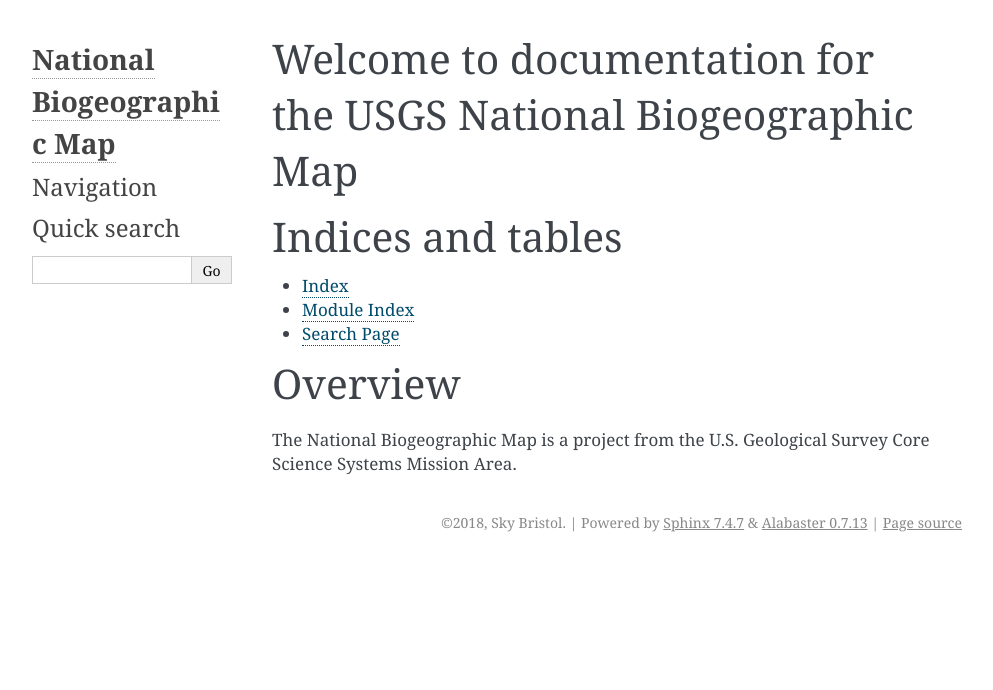
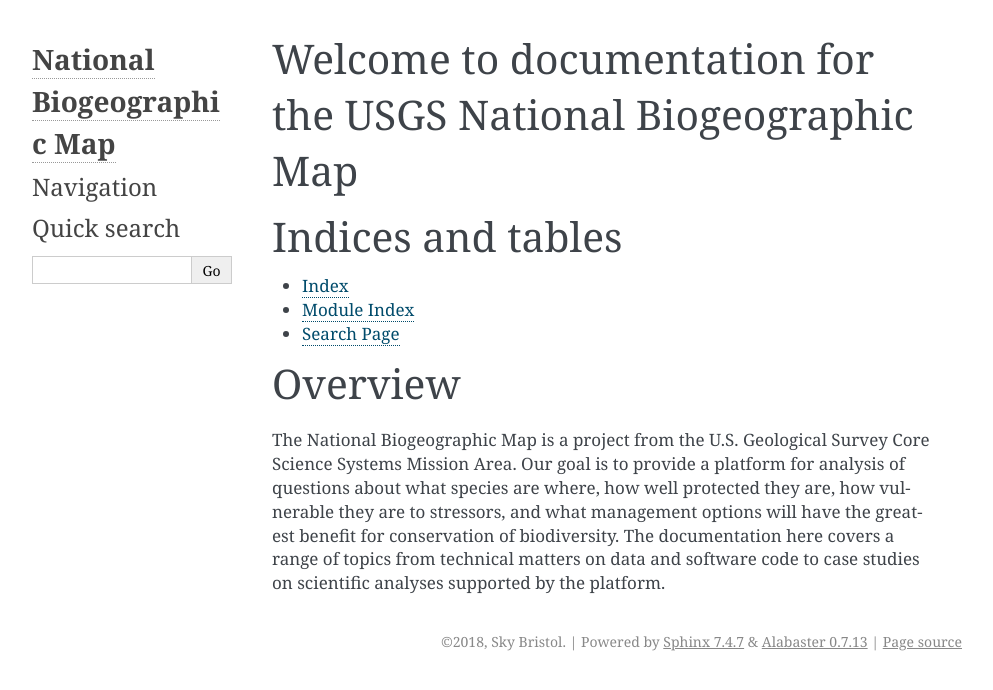
Before and after one commit to usgs-bis/nbmdocs, a Sphinx documentation site: the page built from docs/index.rst, in a window 1280 px wide. Shown: the top 690 px of the page, without its empty margins (148-1141 px from the left). Built offline with Sphinx 7.4.7, drawn with Linux system fonts in a browser that asks for light colours.

Commit message:
Little more information added to index file

```diff
--- a/docs/index.rst
+++ b/docs/index.rst
@@ -18,4 +18,4 @@
 Overview
 ==========
 
-The National Biogeographic Map is a project from the U.S. Geological Survey Core Science Systems Mission Area.
+The National Biogeographic Map is a project from the U.S. Geological Survey Core Science Systems Mission Area. Our goal is to provide a platform for analysis of questions about what species are where, how well protected they are, how vulnerable they are to stressors, and what management options will have the greatest benefit for conservation of biodiversity. The documentation here covers a range of topics from technical matters on data and software code to case studies on scientific analyses supported by the platform.
```
